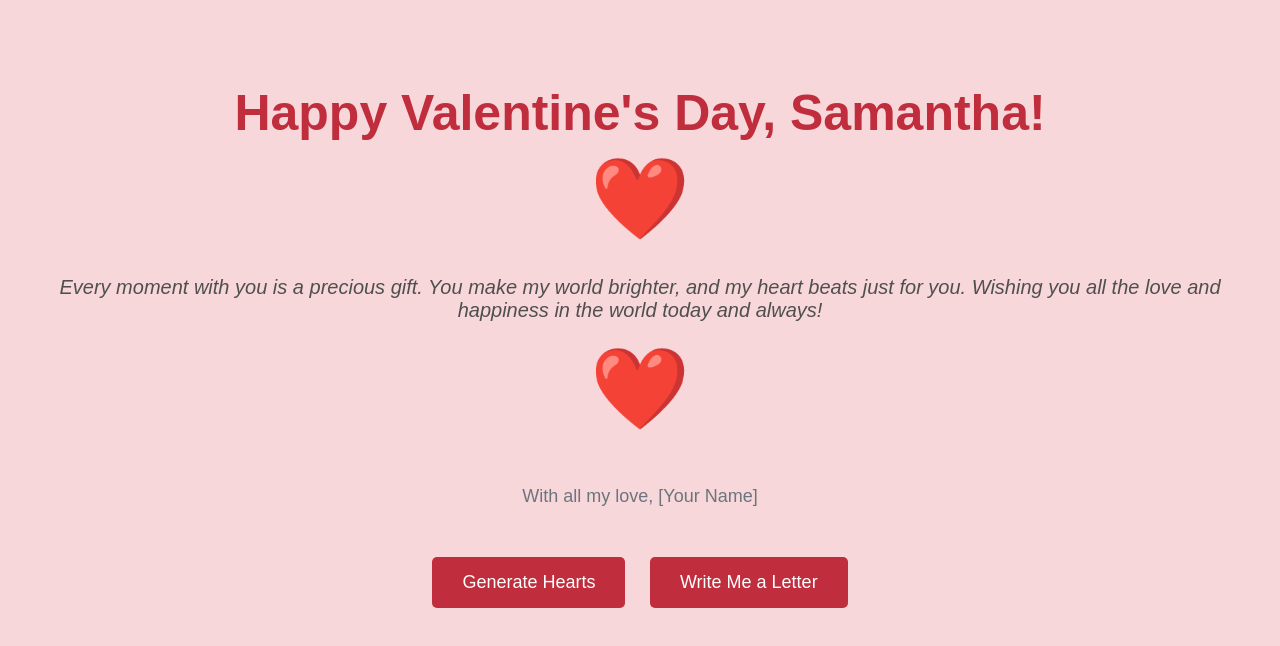
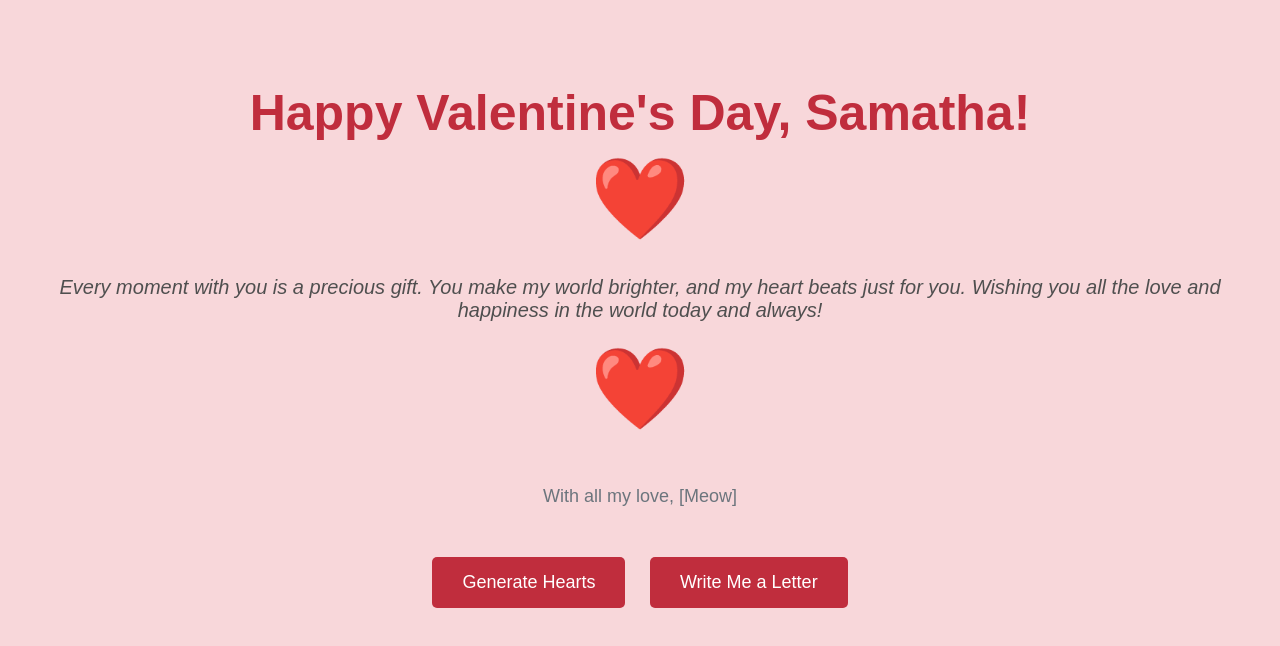
Before and after one commit to MaheshBabu224/def, a plain HTML site: page index.html in a window 1280 px wide. Drawn offline with Linux system fonts and the light colour scheme.

Commit message:
Update index.html

```diff
--- a/index.html
+++ b/index.html
@@ -3,7 +3,7 @@
 <head>
     <meta charset="UTF-8">
     <meta name="viewport" content="width=device-width, initial-scale=1.0">
-    <title>Happy Valentine's Day, Samantha!</title>
+    <title>Happy Valentine's Day, Samatha!</title>
     <style>
         body {
             background-color: #f8d7da;
@@ -133,11 +133,11 @@
     </style>
 </head>
 <body>
-    <h1>Happy Valentine's Day, Samantha!</h1>
+    <h1>Happy Valentine's Day, Samatha!</h1>
     <div class="heart">❤️</div>
     <p class="message">Every moment with you is a precious gift. You make my world brighter, and my heart beats just for you. Wishing you all the love and happiness in the world today and always!</p>
     <div class="heart">❤️</div>
-    <p class="footer">With all my love, [Your Name]</p>
+    <p class="footer">With all my love, [Meow]</p>
 
     <div class="button-container">
         <button class="button" onclick="generateHearts()">Generate Hearts</button>
```
